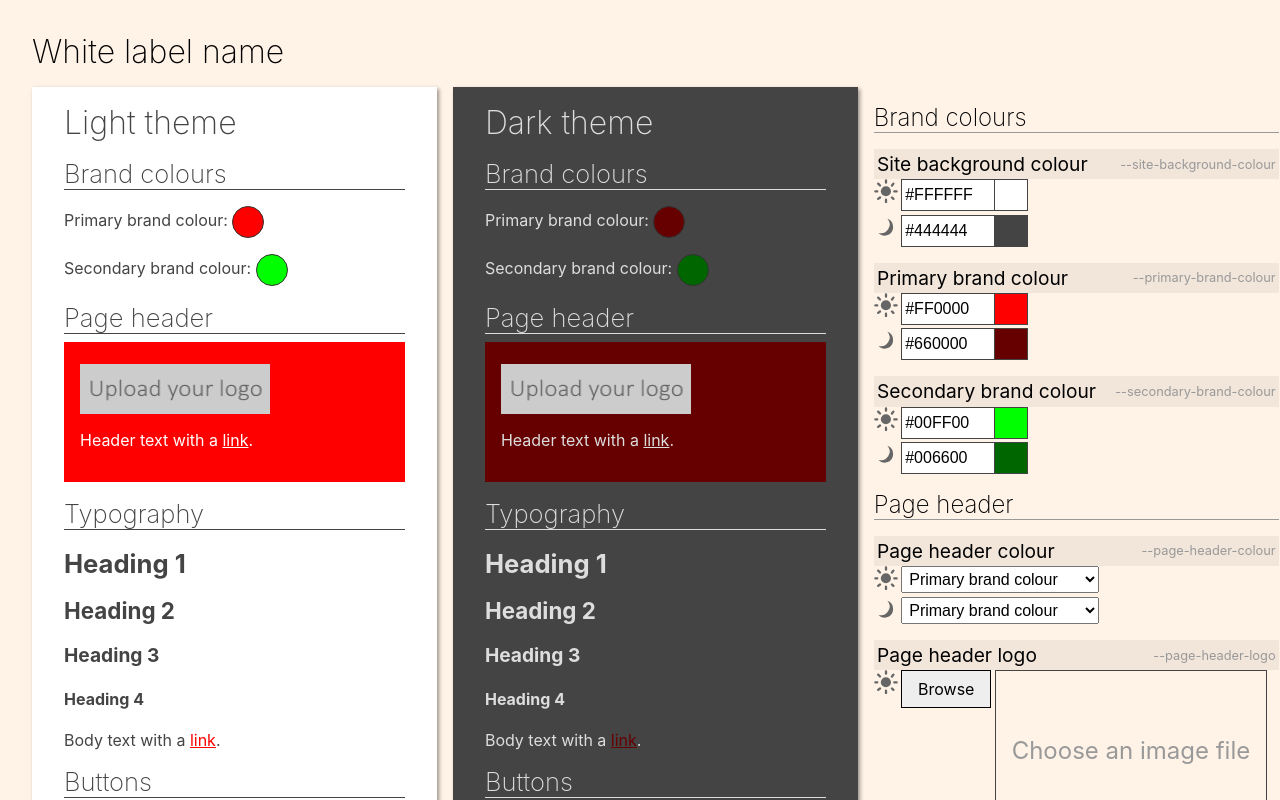
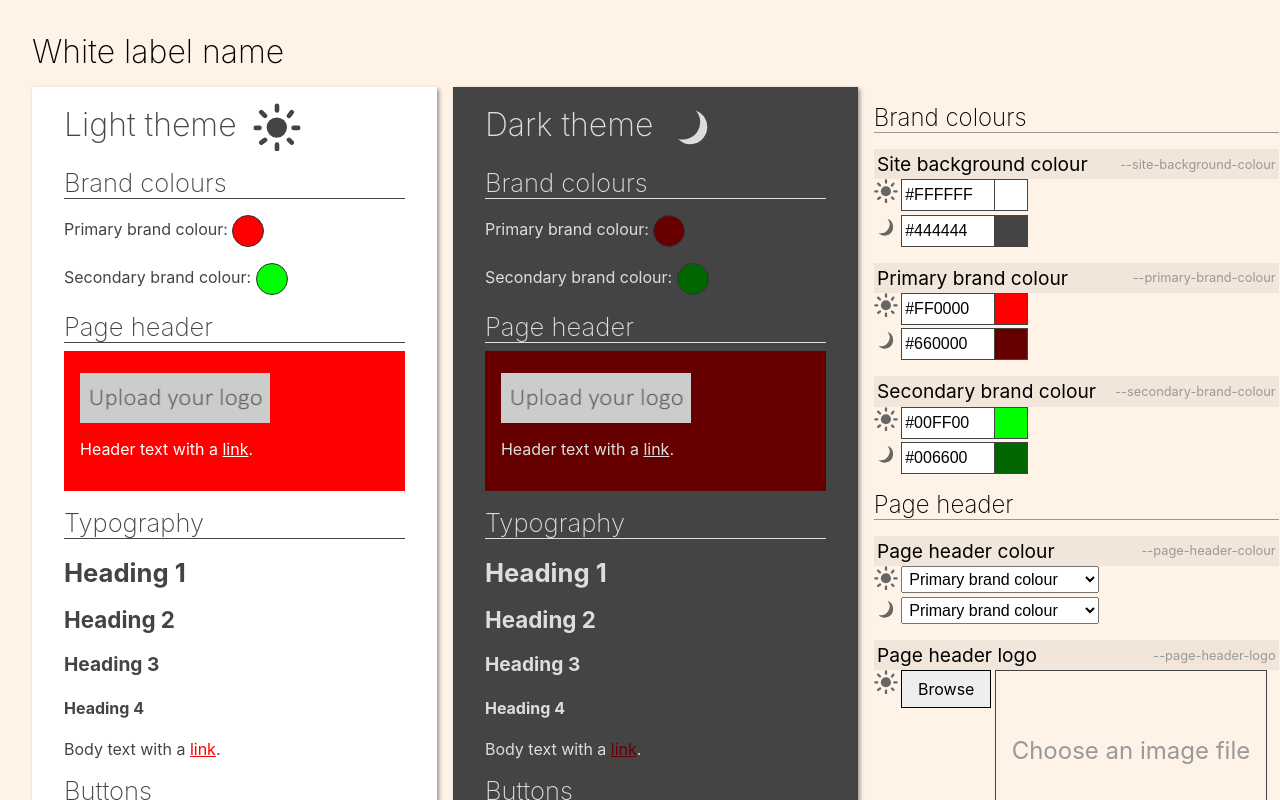
Before and after one commit to davidpounds/whitelabel, a React (Create React App) app: page / in a window 1280 px wide. Shown: the top 800 px of the page. Built offline with nearby package versions, Linux system fonts and the light colour scheme.

Commit message:
Adds theme icons to preview

```diff
--- a/src/components/Preview.css
+++ b/src/components/Preview.css
@@ -7,6 +7,14 @@
     position: sticky;
     top: 0;
     align-self: start;
+}
+.preview .icon {
+    --icon-size: 48px;
+    width: var(--icon-size);
+    height: var(--icon-size);
+    display: inline-block;
+    vertical-align: middle;
+    margin: 0 0 0 1rem;
 }
 .preview a {
     color: var(--body-link-colour);
--- a/src/components/Preview.jsx
+++ b/src/components/Preview.jsx
@@ -1,5 +1,7 @@
 import './Preview.css';
-import { makeUpperCaseFirstLetter } from '../utils';
+import { makeUpperCaseFirstLetter, THEME } from '../utils';
+import { ReactComponent as LightThemeIcon } from '../icons/light.svg';
+import { ReactComponent as DarkThemeIcon } from '../icons/dark.svg';
 
 const Preview = props => {
     const { theme } = props;
@@ -8,7 +10,11 @@ const Preview = props => {
 
     return (
         <div className={`preview ${theme}`}>
-            <div className="preview-heading">{displayThemeName} theme</div>
+            <div className="preview-heading">
+                {displayThemeName} theme
+                {theme === THEME.LIGHT && <LightThemeIcon className="icon" />}
+                {theme === THEME.DARK && <DarkThemeIcon className="icon" />}
+            </div>
 
             <div className="preview-subheading">Brand colours</div>
             <p>Primary brand colour: <span className="colour-swatch primary" /></p>
```
